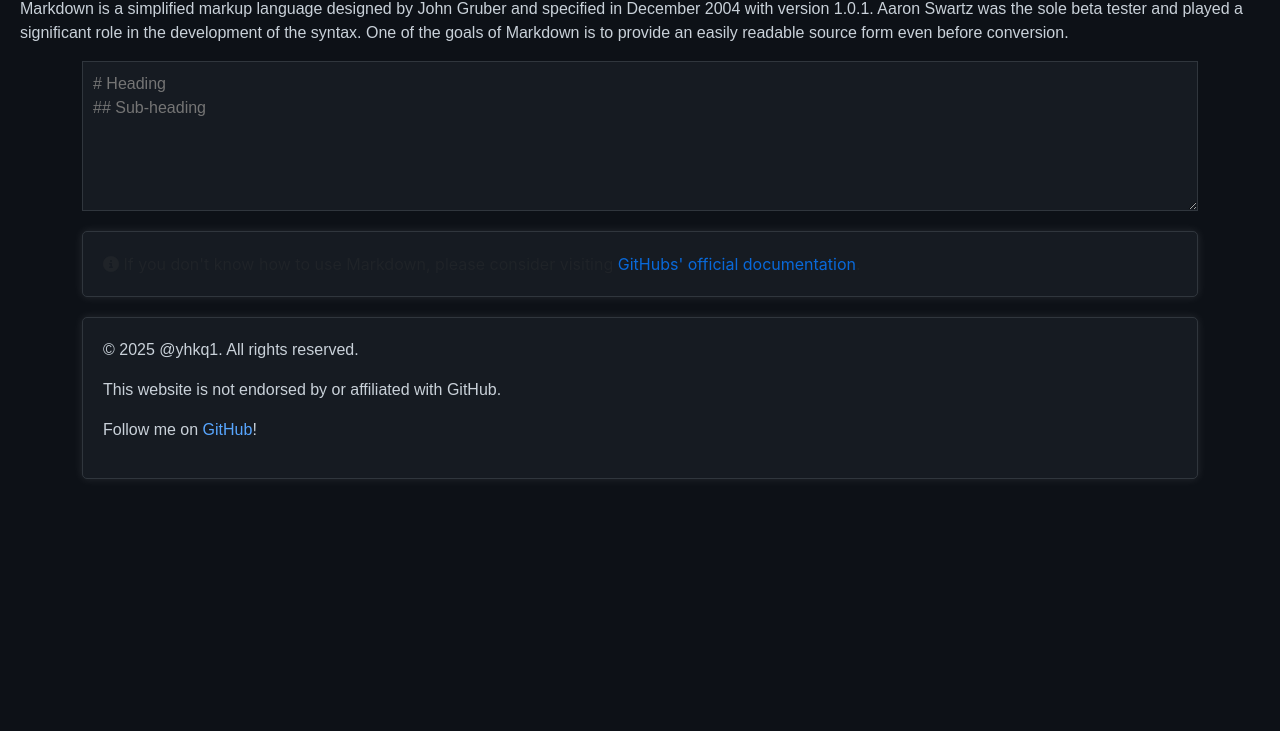
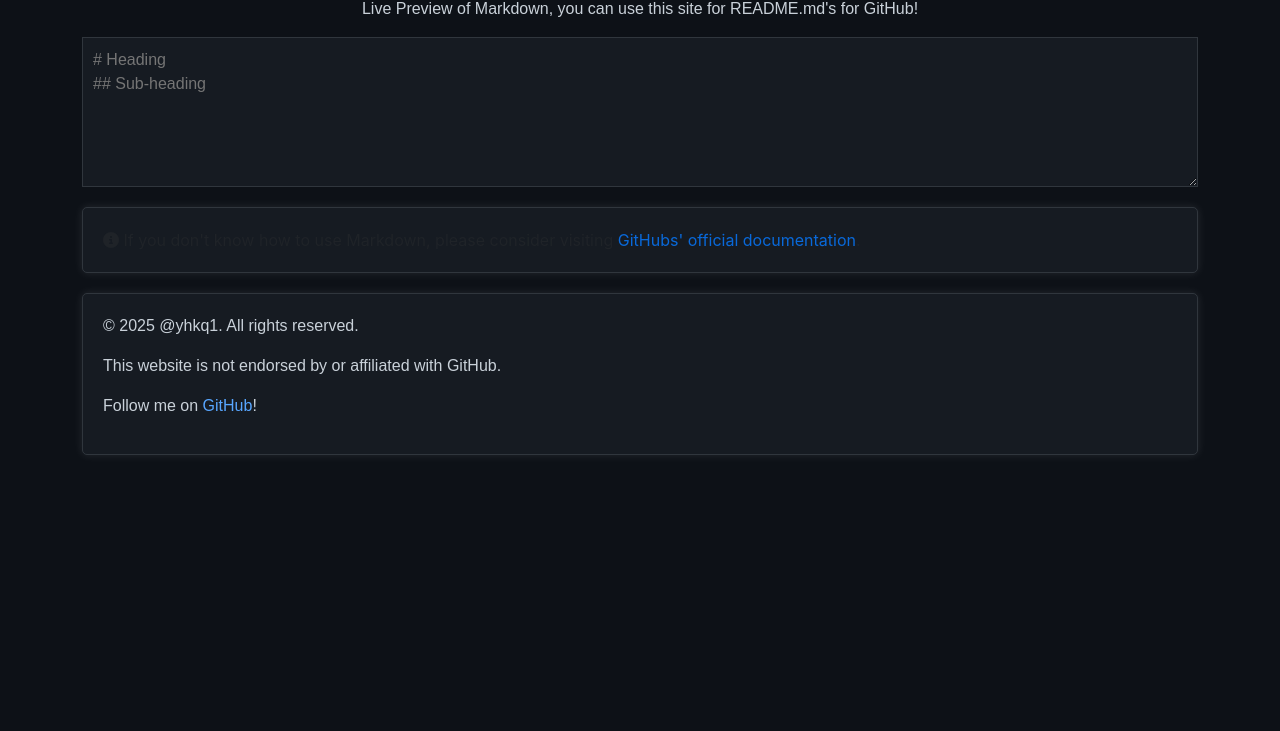
Before and after one commit to yhkq1/mdPreview, a plain HTML site: page index.html in a window 1280 px wide. Shown: the part 69-800 px from the top of the page. Drawn offline with nearby package versions, Linux system fonts and the light colour scheme.

Commit message:
Update index.html

```diff
--- a/index.html
+++ b/index.html
@@ -34,12 +34,7 @@ dc: @yhkq1
     </head>
 <body>
 <h2 id="heading-h2">Live Markdown Preview</h2>
-    <p id="mdInfo">Markdown is a simplified markup language designed by John Gruber
-          and specified in December 2004 with version 1.0.1.
-        Aaron Swartz was the sole beta tester and played a significant
-          role in the development of the syntax.
-        One of the goals of Markdown is to provide an easily readable source
-          form even before conversion.</p>
+    <p id="mdInfo">Live Preview of Markdown, you can use this site for README.md's for GitHub!</p>
 <label for="editor"></label>
 <textarea placeholder="# Heading
 ## Sub-heading" id="editor" oninput="updatePreview()" ></textarea>
```
